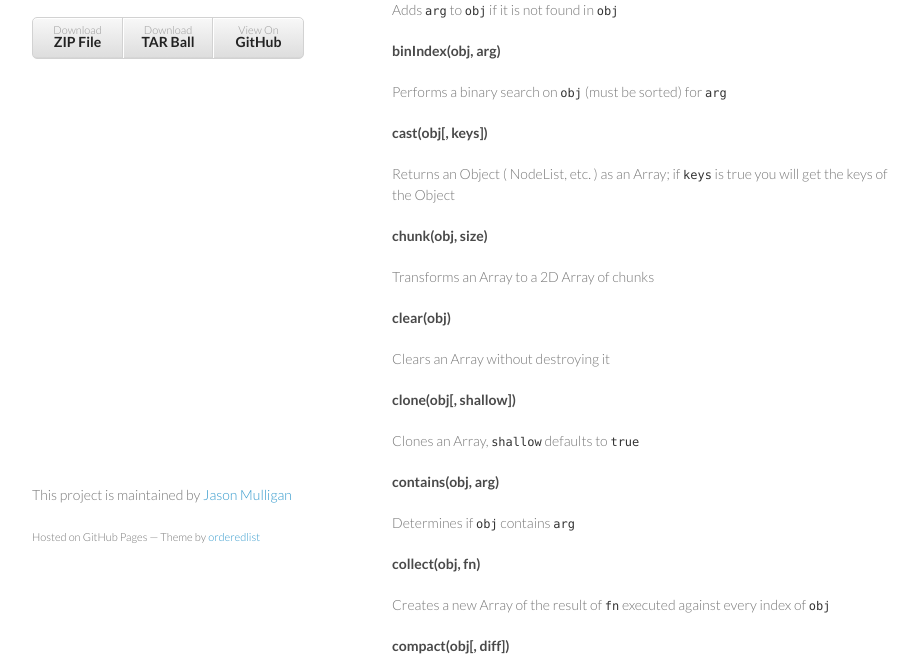
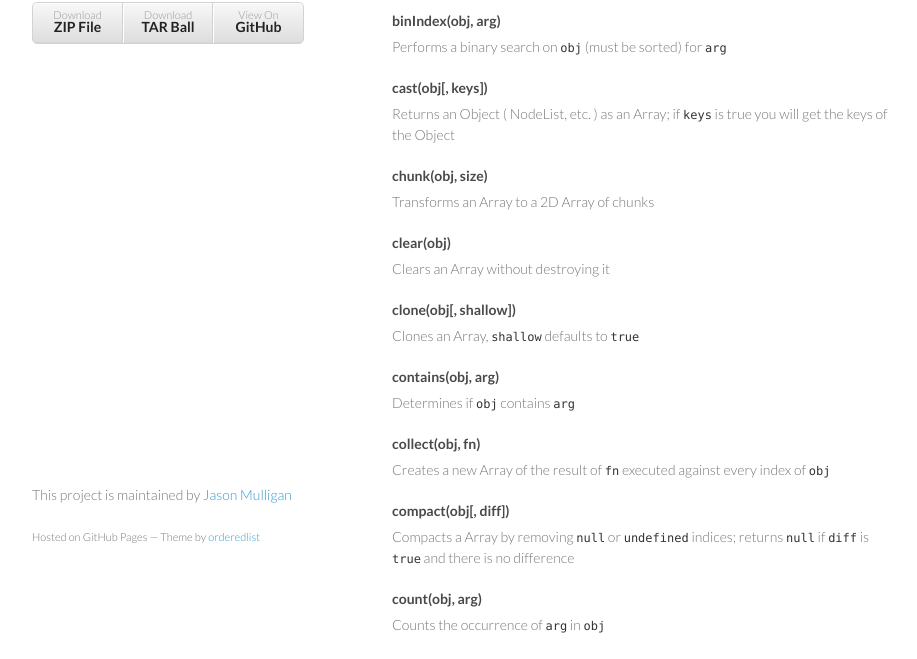
Before and after one commit to avoidwork/retsu, a plain HTML site: page index.html in a window 1280 px wide. Shown: the part 184-843 px from the top of the page, without its empty margins (178-1095 px from the left). Drawn offline with Linux system fonts and the light colour scheme.

Commit message:
Update styles.css

```diff
--- a/stylesheets/styles.css
+++ b/stylesheets/styles.css
@@ -9,7 +9,7 @@ body {
 
 h1, h2, h3, h4, h5, h6 {
   color:#222;
-  margin:0 0 20px;
+  margin:0 0 5px;
 }
 
 p, ul, ol, table, pre, dl {
```
